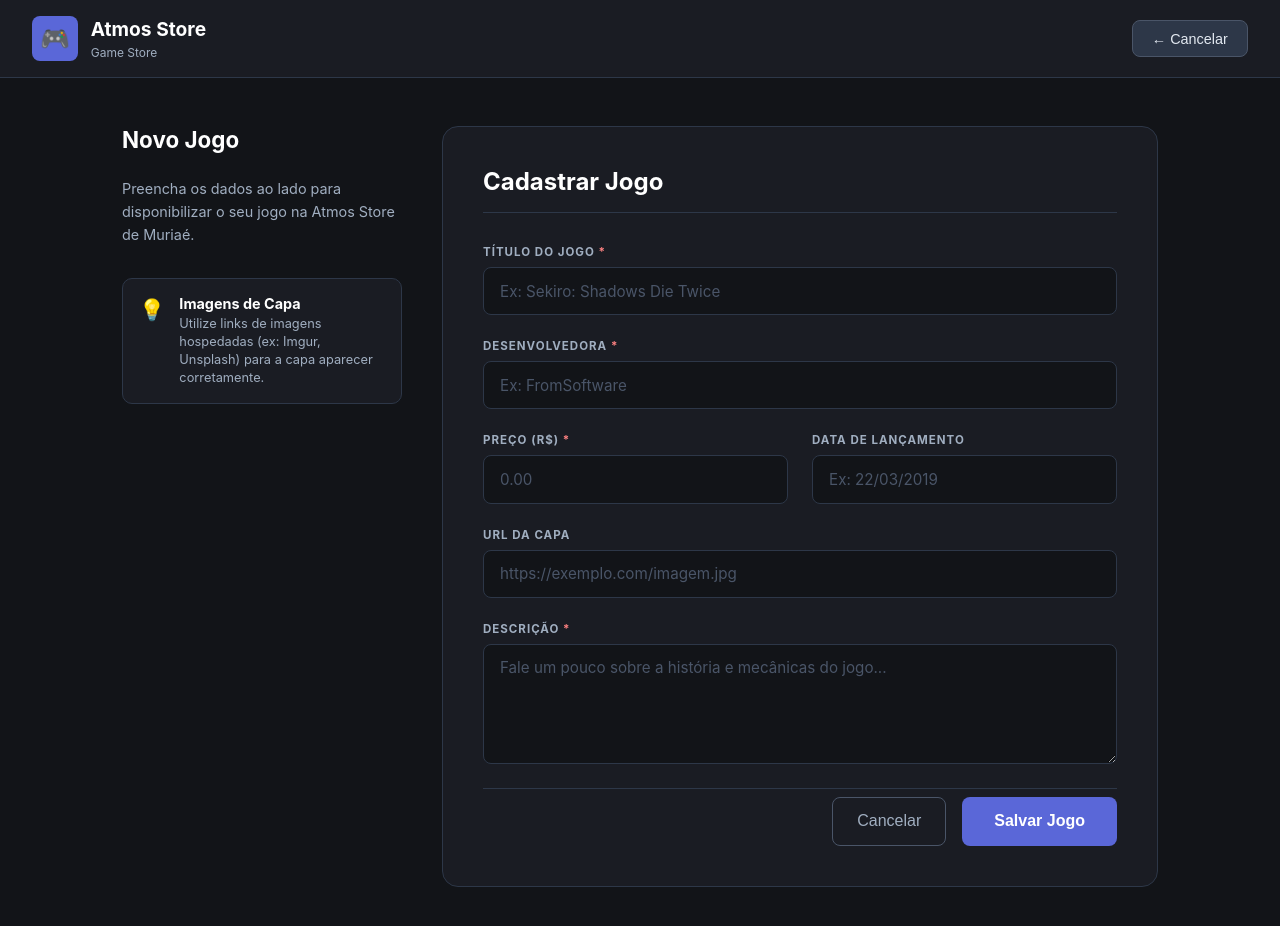
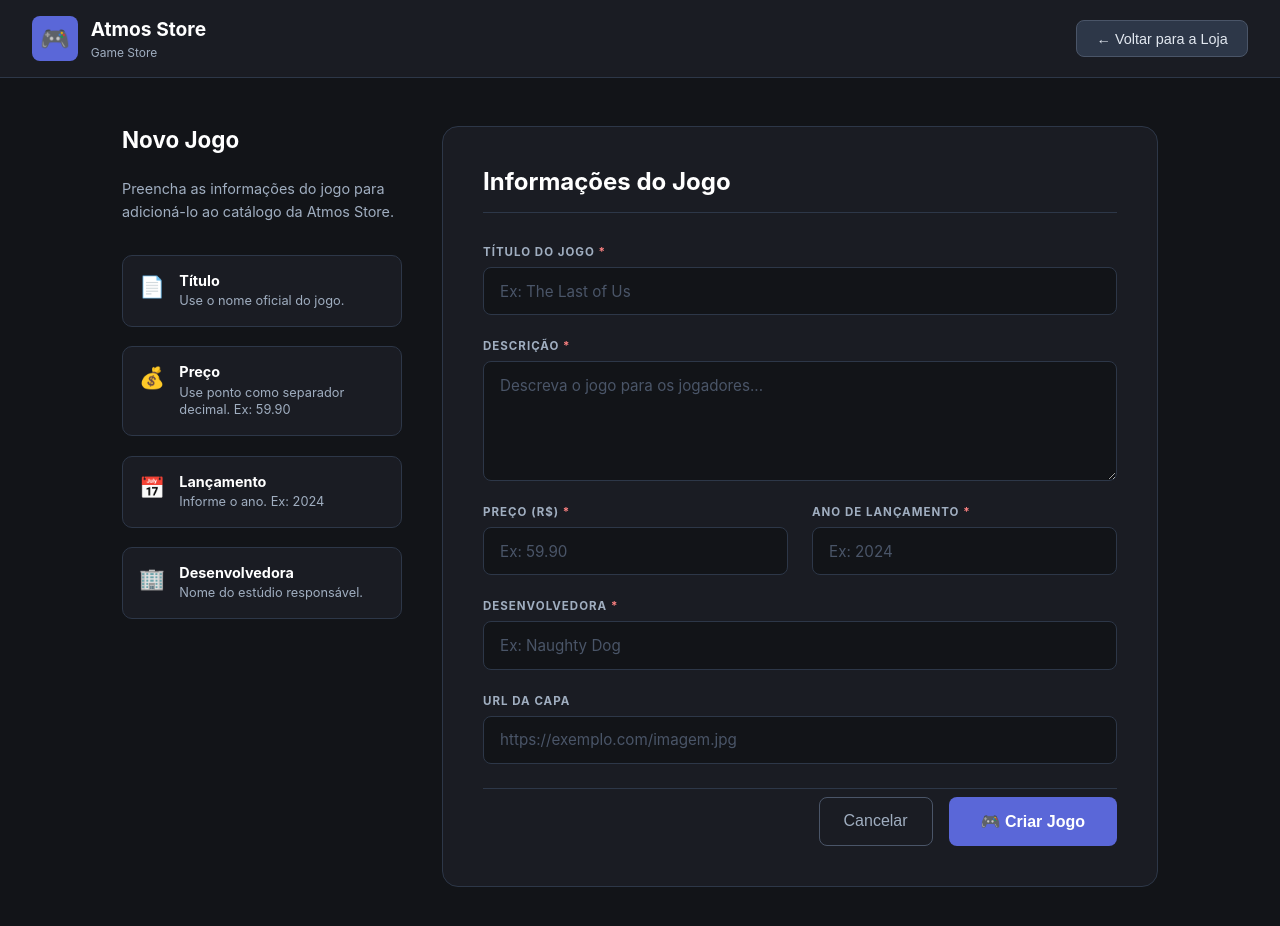
Before and after one commit to enzoLeal123/Projeto-Atmos-Store, a React (Vite) app in the folder atmos-store/: page /create-game in a window 1280 px wide. Shown: the top 926 px of the page. Built offline with nearby package versions, Linux system fonts and the light colour scheme; sample sign-in values are in the browser's storage.

Commit message:
Ajustes Gerais + Estilização

```diff
--- a/atmos-store/src/Components/CreateGame/CreateGame.jsx
+++ b/atmos-store/src/Components/CreateGame/CreateGame.jsx
@@ -8,7 +8,7 @@ const API_BASE = 'https://alunos-ads-api-production.up.railway.app';
 export default function CreateGame() {
   const navigate = useNavigate();
 
-  // Estados do formulário baseados nas classes do seu CSS
+  // Estados do formulário
   const [titulo, setTitulo] = useState('');
   const [descricao, setDescricao] = useState('');
   const [desenvolvedora, setDesenvolvedora] = useState('');
@@ -28,7 +28,6 @@ export default function CreateGame() {
     try {
       const token = localStorage.getItem('atmos_token');
 
-      // Envia os dados para a API
       await axios.post(
         `${API_BASE}/jogos`,
         {
@@ -36,9 +35,9 @@ export default function CreateGame() {
           descricao: descricao.trim(),
           desenvolvedora: desenvolvedora.trim(),
           preco: Number(preco) || 0,
-          lancamento: lancamento,
+          lancamento: lancamento.trim(),
           capaUrl: capaUrl.trim() || null,
-          generos: [] // Caso sua API exija uma array inicial de gêneros
+          generos: []
         },
         { headers: { token } }
       );
@@ -53,7 +52,6 @@ export default function CreateGame() {
     }
   };
 
-  // Se o jogo foi criado com sucesso, exibe a tela de sucesso configurada no seu CSS
   if (sucesso) {
     return (
       <div className="cg-layout">
@@ -86,7 +84,7 @@ export default function CreateGame() {
 
   return (
     <div className="cg-layout">
-      {/* ── HEADER ── */}
+      {/* ── HEADER (Idêntico ao original) ── */}
       <header className="store-header">
         <div className="logo-area" style={{ cursor: 'pointer' }} onClick={() => navigate('/store')}>
           <div className="logo-icon-bg">🎮</div>
@@ -96,50 +94,74 @@ export default function CreateGame() {
           </div>
         </div>
         <button className="cg-btn-back" onClick={() => navigate('/store')}>
-          ← Cancelar
+          ← Voltar para a Loja
         </button>
       </header>
 
       {/* ── CONTEÚDO ── */}
       <div className="cg-content">
-        {/* Sidebar de Dicas */}
+        {/* Sidebar com todas as 4 dicas originais recolocadas */}
         <aside className="cg-sidebar">
           <h3>Novo Jogo</h3>
-          <p>Preencha os dados ao lado para disponibilizar o seu jogo na Atmos Store de Muriaé.</p>
+          <p>Preencha as informações do jogo para adicioná-lo ao catálogo da Atmos Store.</p>
+
           <div className="cg-tips">
             <div className="cg-tip">
-              <span>💡</span>
+              <span>📄</span>
               <div>
-                <strong>Imagens de Capa</strong>
-                <p>Utilize links de imagens hospedadas (ex: Imgur, Unsplash) para a capa aparecer corretamente.</p>
+                <strong>Título</strong>
+                <p>Use o nome oficial do jogo.</p>
+              </div>
+            </div>
+
+            <div className="cg-tip">
+              <span>💰</span>
+              <div>
+                <strong>Preço</strong>
+                <p>Use ponto como separador decimal. Ex: 59.90</p>
+              </div>
+            </div>
+
+            <div className="cg-tip">
+              <span>📅</span>
+              <div>
+                <strong>Lançamento</strong>
+                <p>Informe o ano. Ex: 2024</p>
+              </div>
+            </div>
+
+            <div className="cg-tip">
+              <span>🏢</span>
+              <div>
+                <strong>Desenvolvedora</strong>
+                <p>Nome do estúdio responsável.</p>
               </div>
             </div>
           </div>
         </aside>
 
-        {/* Formulário */}
+        {/* Formulário com a ordem e placeholders recuperados da imagem antiga */}
         <form className="cg-form" onSubmit={handleCriarJogo}>
-          <h2>Cadastrar Jogo</h2>
+          <h2>Informações do Jogo</h2>
 
           <div className="cg-field">
             <label>TÍTULO DO JOGO <span className="cg-required">*</span></label>
             <input
               type="text"
               required
-              placeholder="Ex: Sekiro: Shadows Die Twice"
+              placeholder="Ex: The Last of Us"
               value={titulo}
               onChange={e => setTitulo(e.target.value)}
             />
           </div>
 
           <div className="cg-field">
-            <label>DESENVOLVEDORA <span className="cg-required">*</span></label>
-            <input
-              type="text"
+            <label>DESCRIÇÃO <span className="cg-required">*</span></label>
+            <textarea
               required
-              placeholder="Ex: FromSoftware"
-              value={desenvolvedora}
-              onChange={e => setDesenvolvedora(e.target.value)}
+              placeholder="Descreva o jogo para os jogadores..."
+              value={descricao}
+              onChange={e => setDescricao(e.target.value)}
             />
           </div>
 
@@ -150,20 +172,33 @@ export default function CreateGame() {
                 type="number"
                 step="0.01"
                 required
-                placeholder="0.00"
+                placeholder="Ex: 59.90"
                 value={preco}
                 onChange={e => setPreco(e.target.value)}
               />
             </div>
+
             <div className="cg-field">
-              <label>DATA DE LANÇAMENTO</label>
+              <label>ANO DE LANÇAMENTO <span className="cg-required">*</span></label>
               <input
                 type="text"
-                placeholder="Ex: 22/03/2019"
+                required
+                placeholder="Ex: 2024"
                 value={lancamento}
                 onChange={e => setLancamento(e.target.value)}
               />
             </div>
+          </div>
+
+          <div className="cg-field">
+            <label>DESENVOLVEDORA <span className="cg-required">*</span></label>
+            <input
+              type="text"
+              required
+              placeholder="Ex: Naughty Dog"
+              value={desenvolvedora}
+              onChange={e => setDesenvolvedora(e.target.value)}
+            />
           </div>
 
           <div className="cg-field">
@@ -173,16 +208,6 @@ export default function CreateGame() {
               placeholder="https://exemplo.com/imagem.jpg"
               value={capaUrl}
               onChange={e => setCapaUrl(e.target.value)}
-            />
-          </div>
-
-          <div className="cg-field">
-            <label>DESCRIÇÃO <span className="cg-required">*</span></label>
-            <textarea
-              required
-              placeholder="Fale um pouco sobre a história e mecânicas do jogo..."
-              value={descricao}
-              onChange={e => setDescricao(e.target.value)}
             />
           </div>
 
@@ -198,7 +223,7 @@ export default function CreateGame() {
               Cancelar
             </button>
             <button type="submit" className="cg-btn-primary" disabled={enviando}>
-              {enviando ? 'Salvando...' : 'Salvar Jogo'}
+              {enviando ? 'Salvando...' : '🎮 Criar Jogo'}
             </button>
           </div>
         </form>
--- a/atmos-store/src/Components/GameDetails/GameDetails.jsx
+++ b/atmos-store/src/Components/GameDetails/GameDetails.jsx
@@ -26,7 +26,7 @@ export default function GameDetails() {
     return saved ? JSON.parse(saved) : [];
   });
 
-  // Carrega jogo e recomendados
+  // Carrega jogo e recomendados (Isolado contra IDs inexistentes)
   useEffect(() => {
     const carregar = async () => {
       try {
@@ -38,6 +38,7 @@ export default function GameDetails() {
         if (jogoEncontrado) {
           setGame(jogoEncontrado);
 
+          // A lógica de recomendados agora SÓ roda se o jogo existir
           const generosAtuais = Array.isArray(jogoEncontrado.generos)
             ? jogoEncontrado.generos.map(g => g.nome.toLowerCase())
             : [];
@@ -48,14 +49,20 @@ export default function GameDetails() {
             return outros.some(gen => generosAtuais.includes(gen));
           });
           setRecommendedGames(recomendados.slice(0, 3));
+        } else {
+          setGame(null);
         }
       } catch (erro) {
         console.error('Erro ao carregar jogo:', erro);
+        setGame(null);
       } finally {
         setLoading(false);
       }
     };
-    carregar();
+
+    if (id) {
+      carregar();
+    }
   }, [id]);
 
   // Carrega reviews da API
@@ -63,7 +70,6 @@ export default function GameDetails() {
     try {
       setLoadingReviews(true);
       const res = await axios.get(`${API_BASE}/jogos/${id}/reviews`);
-      // A API pode retornar array direto ou dentro de .itens / .data
       const lista = Array.isArray(res.data)
         ? res.data
         : res.data?.itens || res.data?.data || res.data?.reviews || [];
@@ -77,7 +83,9 @@ export default function GameDetails() {
   };
 
   useEffect(() => {
-    carregarReviews();
+    if (id) {
+      carregarReviews();
+    }
   }, [id]);
 
   const toggleFavorite = () => {
@@ -108,7 +116,6 @@ export default function GameDetails() {
       setRecomenda(true);
       setSucessoReview(true);
       setTimeout(() => setSucessoReview(false), 3000);
-      // Recarrega reviews após postar
       await carregarReviews();
     } catch (err) {
       const serverMsg =
@@ -122,25 +129,51 @@ export default function GameDetails() {
     }
   };
 
+  // Função ultra-protegida para tratar o objeto de usuário vindo da API
+  const getNomeUsuario = (rev) => {
+    if (rev.usuario && typeof rev.usuario === 'object') {
+      if (rev.usuario.nome) return rev.usuario.nome;
+      if (rev.usuario.name) return rev.usuario.name;
+    }
+
+    if (typeof rev.usuario === 'string') return rev.usuario;
+    if (typeof rev.nomeUsuario === 'string') return rev.nomeUsuario;
+    if (typeof rev.autor === 'string') return rev.autor;
+
+    return 'Jogador Anônimo';
+  };
+
+  // 1º Bloqueio de segurança: Se estiver carregando, mostra o loading
   if (loading) return (
     <div className="gd-layout">
       <div className="gd-loading">Carregando...</div>
     </div>
   );
 
+  // 2º Bloqueio de segurança: Se a busca terminou e o jogo não existe, mostra a mensagem sem crashar
   if (!game) return (
     <div className="gd-layout">
+      <header className="store-header">
+        <div className="logo-area" style={{ cursor: 'pointer' }} onClick={() => navigate('/store')}>
+          <div className="logo-icon-bg">🎮</div>
+          <div className="logo-text">
+            <h2>Atmos Store</h2>
+            <span>Game Store</span>
+          </div>
+        </div>
+        <button className="gd-btn-back" onClick={() => navigate('/store')}>
+          ← Voltar para a Loja
+        </button>
+      </header>
       <div className="gd-loading">Jogo não encontrado.</div>
     </div>
   );
 
+  // Variáveis protegidas contra valores inesperados
   const isFavorited = favorites.some(f => f.id === game.id);
-  const totalRecomenda = reviews.filter(r => r.recomenda === true).length;
-  const pctRecomenda = reviews.length > 0 ? Math.round((totalRecomenda / reviews.length) * 100) : 0;
-
-  // Tenta extrair o nome do usuário de diferentes formatos da API
-  const getNomeUsuario = (rev) =>
-    rev.usuario?.nome || rev.usuario?.name || rev.nomeUsuario || rev.autor || 'Jogador Anônimo';
+  const listaReviews = Array.isArray(reviews) ? reviews : [];
+  const totalRecomenda = listaReviews.filter(r => r.recomenda === true).length;
+  const pctRecomenda = listaReviews.length > 0 ? Math.round((totalRecomenda / listaReviews.length) * 100) : 0;
 
   return (
     <div className="gd-layout">
@@ -204,12 +237,12 @@ export default function GameDetails() {
             <button className="gd-btn-buy">Comprar Agora</button>
           </div>
 
-          {reviews.length > 0 && (
+          {listaReviews.length > 0 && (
             <div className="gd-score-bar">
               <span className="gd-score-label">
                 {pctRecomenda >= 80 ? '👍 Muito Positivo' : pctRecomenda >= 50 ? '😐 Misto' : '👎 Negativo'}
               </span>
-              <span className="gd-score-pct">{pctRecomenda}% recomendam ({reviews.length} avaliações)</span>
+              <span className="gd-score-pct">{pctRecomenda}% recomendam ({listaReviews.length} avaliações)</span>
               <div className="gd-score-track">
                 <div className="gd-score-fill" style={{ width: `${pctRecomenda}%` }} />
               </div>
@@ -293,16 +326,16 @@ export default function GameDetails() {
           <div className="gd-reviews-list">
             <h3>
               Análises mais recentes
-              {!loadingReviews && <span className="gd-reviews-count"> ({reviews.length})</span>}
+              {!loadingReviews && <span className="gd-reviews-count"> ({listaReviews.length})</span>}
             </h3>
 
             <div className="gd-reviews-scroll">
               {loadingReviews ? (
                 <p className="gd-no-reviews">Carregando avaliações...</p>
-              ) : reviews.length === 0 ? (
+              ) : listaReviews.length === 0 ? (
                 <p className="gd-no-reviews">Ainda não há avaliações. Seja o primeiro! 🎮</p>
               ) : (
-                reviews.map((rev, idx) => (
+                listaReviews.map((rev, idx) => (
                   <div key={rev.id || idx} className="gd-review-card">
                     <div className="gd-review-header">
                       <span className="gd-review-user">👤 {getNomeUsuario(rev)}</span>
```
